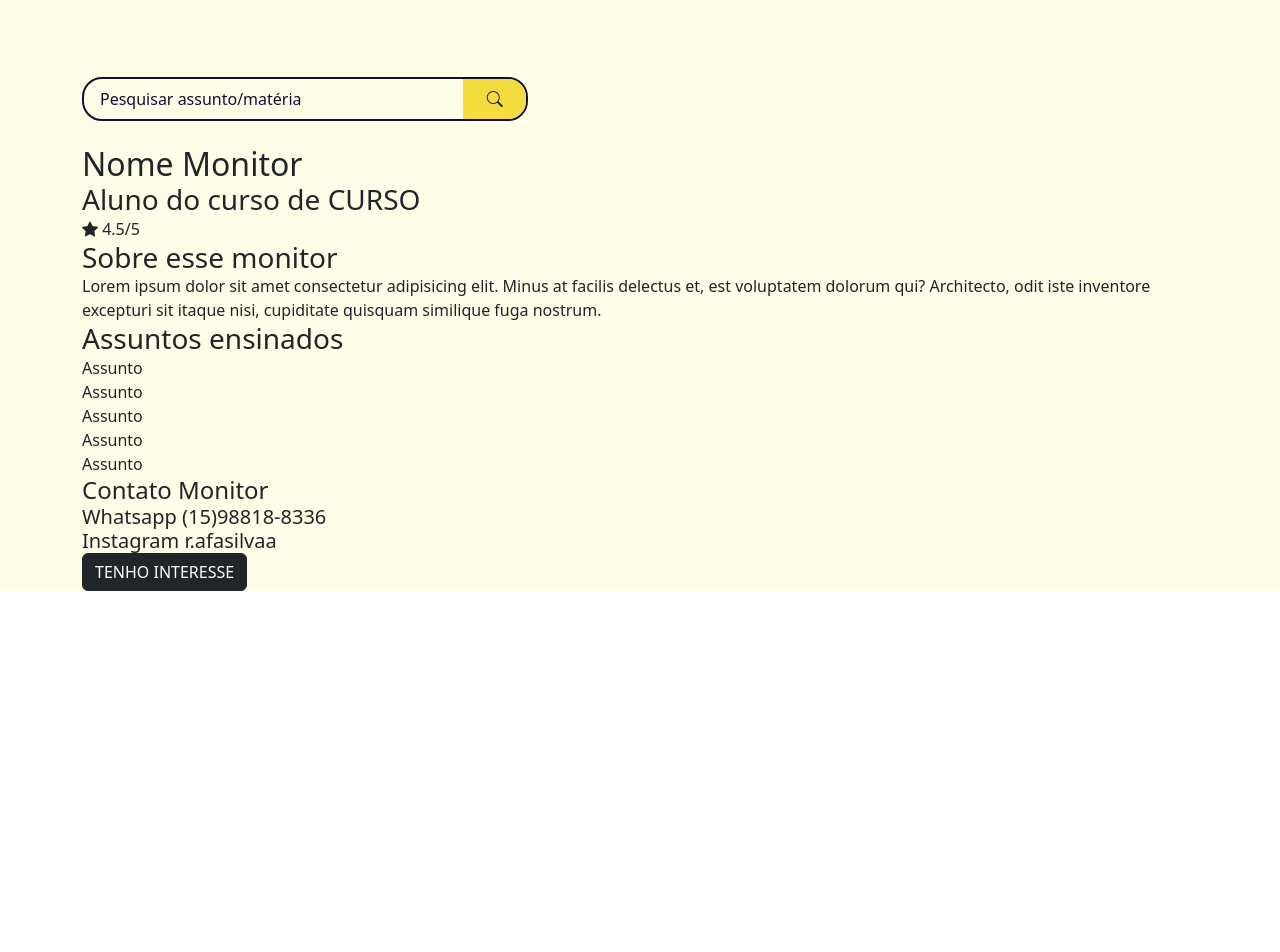
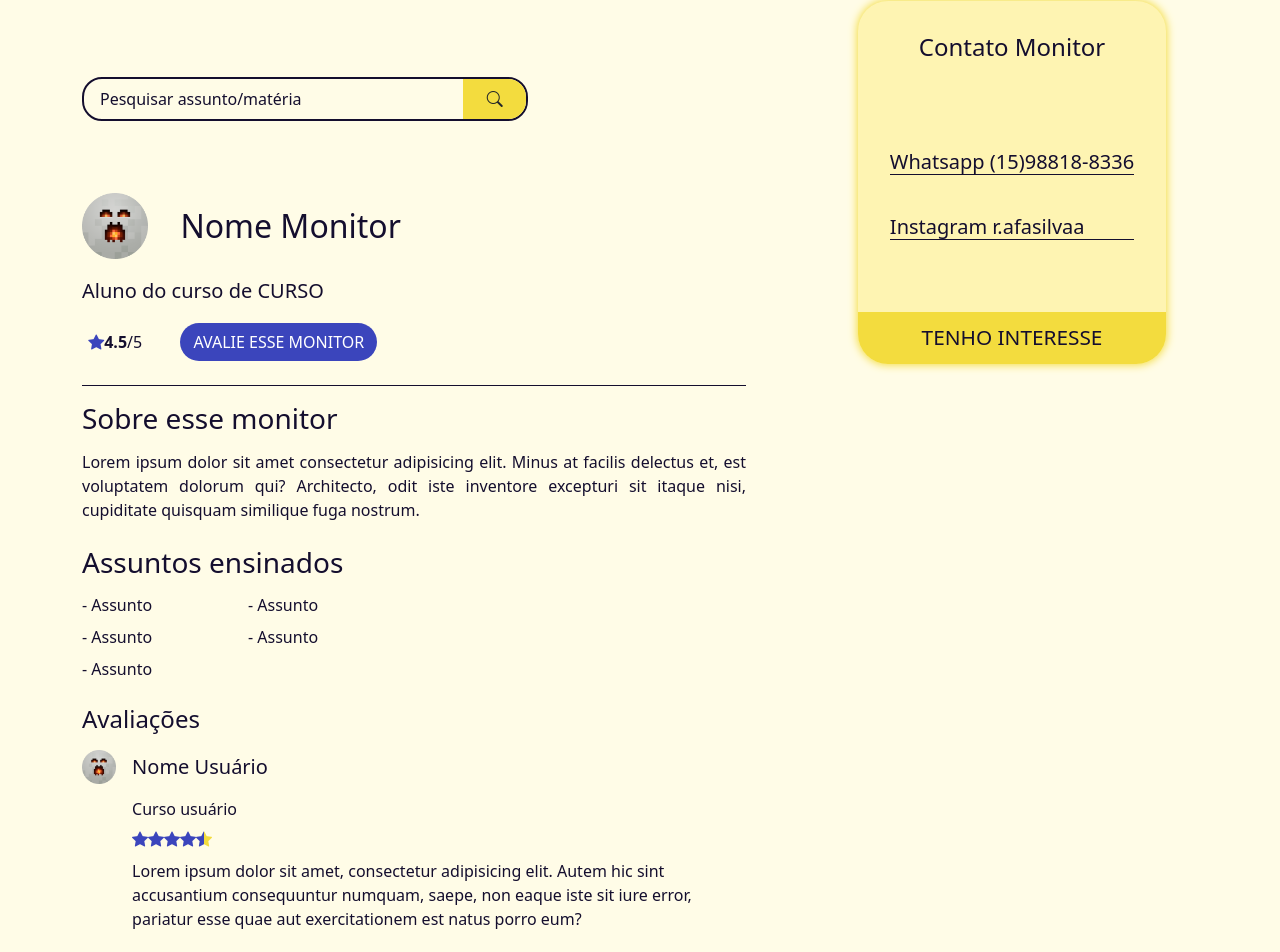
Before and after one commit to rafakid01/PROJETO_INTEGRADOR, an Angular app in the folder projeto-angular/: page /aula in a window 1280 px wide. Shown: the part 239-1191 px from the top of the page. Before the commit the page ends 830 px from the top, so only its background shows below. Built offline with nearby package versions, Linux system fonts and the light colour scheme.

Commit message:
etapa final css página da monitor unico

```diff
--- a/projeto-angular/src/app/components/single-class/single-class.component.css
+++ b/projeto-angular/src/app/components/single-class/single-class.component.css
@@ -2,6 +2,8 @@ main {
     padding-top: 6em;
     min-width: 100vh;
 }
+
+/* BARRA DE PESQUISA SUPERIOR */
 
 .search-container {
     display: grid;
@@ -40,3 +42,209 @@ main {
 .form-control:focus {
     box-shadow: none;
 }
+
+/* CONTAINER GERAL */
+
+.monitor-container {
+    display: grid;
+    grid-template-columns: 2fr 1fr;
+    margin-top: 4em;
+}
+
+/* CONTAINER ESQUERDO */
+
+.main-monitor-data {
+    margin-right: 5em;
+}
+
+.monitor-info-container {
+    padding-bottom: 1em;
+    border-bottom: 1px solid var(--text-one-color);
+
+}
+
+.monitor-info-container>div {
+    margin: .5em 0;
+}
+
+.profile-container {
+    display: flex;
+    align-items: center;
+}
+
+.profile-pic {
+    width: 10%;
+}
+
+.profile-pic img {
+    width: 100%;
+}
+
+.profile-name>h2 {
+    margin-left: 1em;
+    color: var(--text-one-color);
+}
+
+/* CONTAINER AVALIAÇÃO GERAL */
+
+.course-rate-container>p {
+    margin: 1em 0;
+    color: var(--text-one-color);
+}
+
+.course-rate-container .rate-button {
+    display: flex;
+    align-items: center;
+
+}
+
+.rate-button .rating {
+    width: 10%;
+    text-align: center;
+    color: var(--text-one-color);
+
+}
+
+.rating span {
+    font-weight: bold;
+}
+
+.rate-button button {
+    background: var(--text-two-color);
+    color: var(--detail-four-color);
+    text-transform: uppercase;
+    margin-left: 2em;
+    border-radius: 20px;
+}
+
+
+/* CONTAINER DE ASSUNTOS E DADOS */
+
+.learning-container>div {
+    margin: 1em 0;
+}
+
+.about-container p,
+.subject-container p {
+    color: var(--text-one-color);
+    padding-bottom: .5em;
+    text-align: justify;
+}
+
+.subjects-single-container {
+    display: grid;
+    grid-template-columns: 1fr 1fr;
+    width: 50%;
+}
+
+/* CONTAINER COM AVALIAÇÕES */
+
+.rating-container {
+    margin: 1em 0;
+}
+
+.rating-container>div {
+    padding-bottom: 1em;
+}
+
+.title .h4 {
+    color: var(--text-one-color);
+    text-align: justify;
+}
+
+.all-rates>div {
+    padding-bottom: .5em;
+}
+
+.rate {
+    display: grid;
+    grid-template-columns: 1fr 18fr;
+    column-gap: 1em;
+    row-gap: .5em;
+}
+
+.rate p {
+    color: var(--text-one-color);
+}
+
+.rate>div {
+    align-self: center;
+}
+
+.photo-container {
+    width: 100%;
+}
+
+.photo-container img {
+    width: 100%;
+}
+
+.info-rate-container>div {
+    margin: .5em 0;
+}
+
+.bi-star-fill {
+    color: var(--text-two-color);
+}
+
+.special-star {
+    background-color: #0093E9;
+    background-image: linear-gradient(90deg, var(--text-two-color) 50%, var(--detail-two-color) 50%);
+    background-clip: text;
+    -webkit-background-clip: text;
+    -webkit-text-fill-color: transparent;
+}
+
+/* CONTAINER DIREITO */
+
+.fixed-container {
+    display: flex;
+    justify-content: center;
+    align-items: center;
+}
+
+.box-container {
+    border-radius: 30px;
+    background-color: var(--detail-three-color);
+    box-shadow: 0px 0px 8px 1px var(--detail-two-color);
+    -webkit-box-shadow: 0px 0px 8px 1px var(--detail-two-color);
+    -moz-box-shadow: 0px 0px 8px 1px var(--detail-two-color);
+    position: fixed;
+    top: 15em;
+}
+
+.box-container>div:not(.button-container) {
+    margin: 1em 0;
+    padding: 1em 2em;
+}
+
+.title-right p {
+    text-align: center;
+    color: var(--text-one-color);
+}
+
+.contacts-container>p {
+    margin: 2em 0;
+    color: var(--text-one-color);
+    border-bottom: 1px solid var(--text-one-color);
+}
+
+.button-container {
+    display: flex;
+    justify-content: center;
+    align-items: center;
+}
+
+.interest-button {
+    width: 100%;
+    border-radius: 0 0 30px 30px;
+    border: none;
+    background: var(--detail-two-color);
+    color: var(--text-one-color);
+    font-size: calc(1vw + .5em);
+    padding: .5em 0;
+}
+
+.interest-button:active {
+    background: var(--detail-three-color);
+}
--- a/projeto-angular/src/app/components/single-class/single-class.component.html
+++ b/projeto-angular/src/app/components/single-class/single-class.component.html
@@ -19,18 +19,21 @@
         <div class="monitor-info-container">
           <div class="profile-container">
             <div class="profile-pic">
-              <img src="" alt="" />
+              <img src="/assets/img/photo-profile-test.png" alt="" />
             </div>
             <div class="profile-name">
               <h2>Nome Monitor</h2>
             </div>
           </div>
           <div class="course-rate-container">
-            <h3>Aluno do curso de <span>CURSO</span></h3>
-            <p class="rating">
-              <i class="bi bi-star-fill"></i>
-              4.5/5
-            </p>
+            <p class="h5">Aluno do curso de <span>CURSO</span></p>
+            <div class="rate-button">
+              <p class="rating">
+                <i class="bi bi-star-fill"></i>
+                <span>4.5</span>/5
+              </p>
+              <button class="btn">Avalie esse monitor</button>
+            </div>
           </div>
         </div>
         <div class="learning-container">
@@ -46,18 +49,54 @@
           <div class="subject-container">
             <p class="h3">Assuntos ensinados</p>
             <div class="subjects-single-container">
-              <div class="subject">Assunto</div>
-              <div class="subject">Assunto</div>
-              <div class="subject">Assunto</div>
-              <div class="subject">Assunto</div>
-              <div class="subject">Assunto</div>
+              <p class="subject">- Assunto</p>
+              <p class="subject">- Assunto</p>
+              <p class="subject">- Assunto</p>
+              <p class="subject">- Assunto</p>
+              <p class="subject">- Assunto</p>
+            </div>
+          </div>
+        </div>
+        <div class="rating-container">
+          <div class="title">
+            <p class="h4">Avaliações</p>
+          </div>
+          <div class="all-rates">
+            <div class="rate">
+              <div class="photo-container">
+                <img src="/assets/img/photo-profile-test.png" alt="" />
+              </div>
+              <div class="name-user">
+                <p class="h5">Nome Usuário</p>
+              </div>
+              <div class="empty"></div>
+              <div class="info-rate-container">
+                <div class="course-user">
+                  <p class="h6">Curso usuário</p>
+                </div>
+                <div class="stars-container">
+                  <i class="bi bi-star-fill"></i>
+                  <i class="bi bi-star-fill"></i>
+                  <i class="bi bi-star-fill"></i>
+                  <i class="bi bi-star-fill"></i>
+                  <i class="bi bi-star-fill special-star"></i>
+                </div>
+                <div class="text-container">
+                  <p>
+                    Lorem ipsum dolor sit amet, consectetur adipisicing elit.
+                    Autem hic sint accusantium consequuntur numquam, saepe, non
+                    eaque iste sit iure error, pariatur esse quae aut
+                    exercitationem est natus porro eum?
+                  </p>
+                </div>
+              </div>
             </div>
           </div>
         </div>
       </div>
       <div class="fixed-container">
         <div class="box-container">
-          <div class="title">
+          <div class="title-right">
             <p class="h4">Contato Monitor</p>
           </div>
           <div class="contacts-container">
@@ -65,9 +104,7 @@
             <p class="h5">Instagram r.afasilvaa</p>
           </div>
           <div class="button-container">
-            <button class="interest-button btn btn-dark">
-              TENHO INTERESSE
-            </button>
+            <button class="interest-button">TENHO INTERESSE</button>
           </div>
         </div>
       </div>
```
Also changed, not shown: projeto-angular/src/assets/img/photo-profile-test.png (added).
